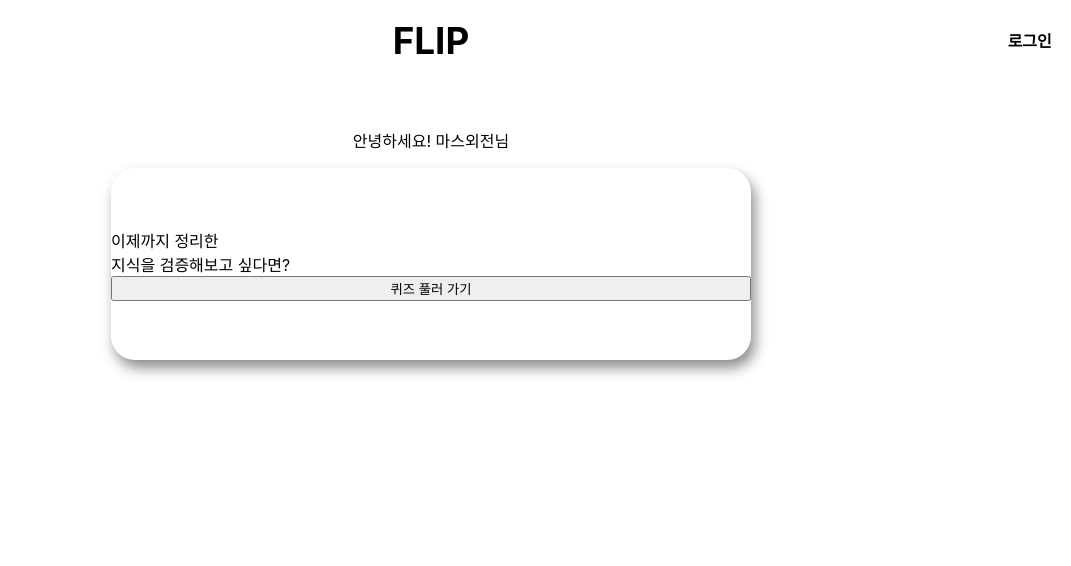
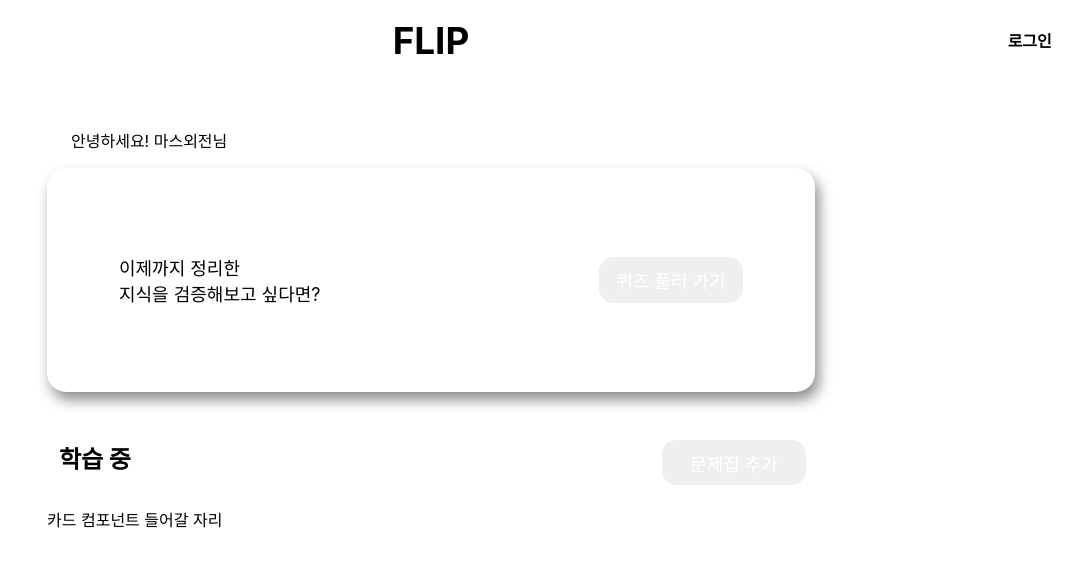
Before and after one commit to kwonena/FLIP, a React (Create React App) app: page / in a window 1280 px wide. Shown: the top 566 px of the page, without its empty margins (209-1280 px from the left). Built offline with nearby package versions, Linux system fonts and the light colour scheme.

Commit message:
Style : main component styling

```diff
--- a/src/components/main/main.jsx
+++ b/src/components/main/main.jsx
@@ -12,13 +12,20 @@ const Main = (props) => {
         <div className={styles.quiz}>
           <span className={styles.text}>안녕하세요! 마스외전님</span>
           <div className={styles.quizBox}>
-            <span>
+            <span className={styles.quizText}>
               이제까지 정리한
               <br />
               지식을 검증해보고 싶다면?
             </span>
-            <button className={styles.button}>퀴즈 풀러 가기</button>
+            <button className={styles.quizBtn}>퀴즈 풀러 가기</button>
           </div>
+        </div>
+        <div className={styles.study}>
+          <div className={styles.studyBox}>
+            <span className={styles.studyText}>학습 중</span>
+            <button className={styles.studyBtn}>문제집 추가</button>
+          </div>
+          <div className={styles.cards}>카드 컴포넌트 들어갈 자리</div>
         </div>
       </section>
     </>
--- a/src/components/main/main.module.css
+++ b/src/components/main/main.module.css
@@ -4,31 +4,92 @@
     width: 100%;
     height: 100vh;
     background-color: makerBackground;
+    display: flex;
+    flex-direction: column;
 }
 
 .quiz {
-    width: 100%;
+    padding-top: 3rem;
     display: flex;
-    justify-content: center;
     flex-direction: column;
     align-items: center;
-    padding-top: 3rem;
 }
 
 .text {
     margin-bottom: 1rem;
-
+    width: 60%;
+    margin-left: 3rem;
 }
 
 .quizBox {
+    position: relative;
     display: flex;
-    justify-content: center;
-    flex-direction: column;
-    width: 50%;
-    height: 12rem;
-    border-radius: 1.5em;
+    flex-direction:row;
+    align-items: center;
+    width: 60%;
+    height: 14em;
+    border-radius: 1.2em;
     background-color: white;
     box-shadow: 4px 8px 14px 0px rgba(0, 0, 0, 0.45);
     -webkit-box-shadow: 4px 8px 14px 0px rgba(0, 0, 0, 0.45);
     -moz-box-shadow: 4px 8px 14px 0px rgba(0, 0, 0, 0.45);
 }
+
+.quizText {
+    position: absolute;
+    left: 0;
+    margin-left: 4em;
+    font-size: large;
+}
+
+.quizBtn {
+    position: absolute;
+    right: 0;
+    width: 8em;
+    height: 2.6em;
+    border-radius: 0.8em;
+    font-size: large;
+    margin-right: 4em;
+    background-color: makerBlue;
+    color: white;
+    border: 0;
+    cursor: pointer;
+    outline: 0;
+}
+.study {
+    margin-top: 3em;
+    display: flex;
+    flex-direction: column;
+    align-items: center;
+}
+
+.studyBox {
+    position: relative;
+    width: 60%;
+}
+
+.studyText {
+    font-size: x-large;
+    font-weight: bolder;
+    margin-left: 0.5em;
+}
+
+.studyBtn {
+    position: absolute;
+    right: 0;
+    width: 8em;
+    height: 2.5em;
+    border-radius: 0.8em;
+    font-size: large;
+    margin-right: 0.5em;
+    background-color: makerBlue;
+    color: white;
+    border: 0;
+    cursor: pointer;
+    outline: 0;
+}
+
+.cards {
+    width: 60%;
+    margin-top: 2em;
+}
```
